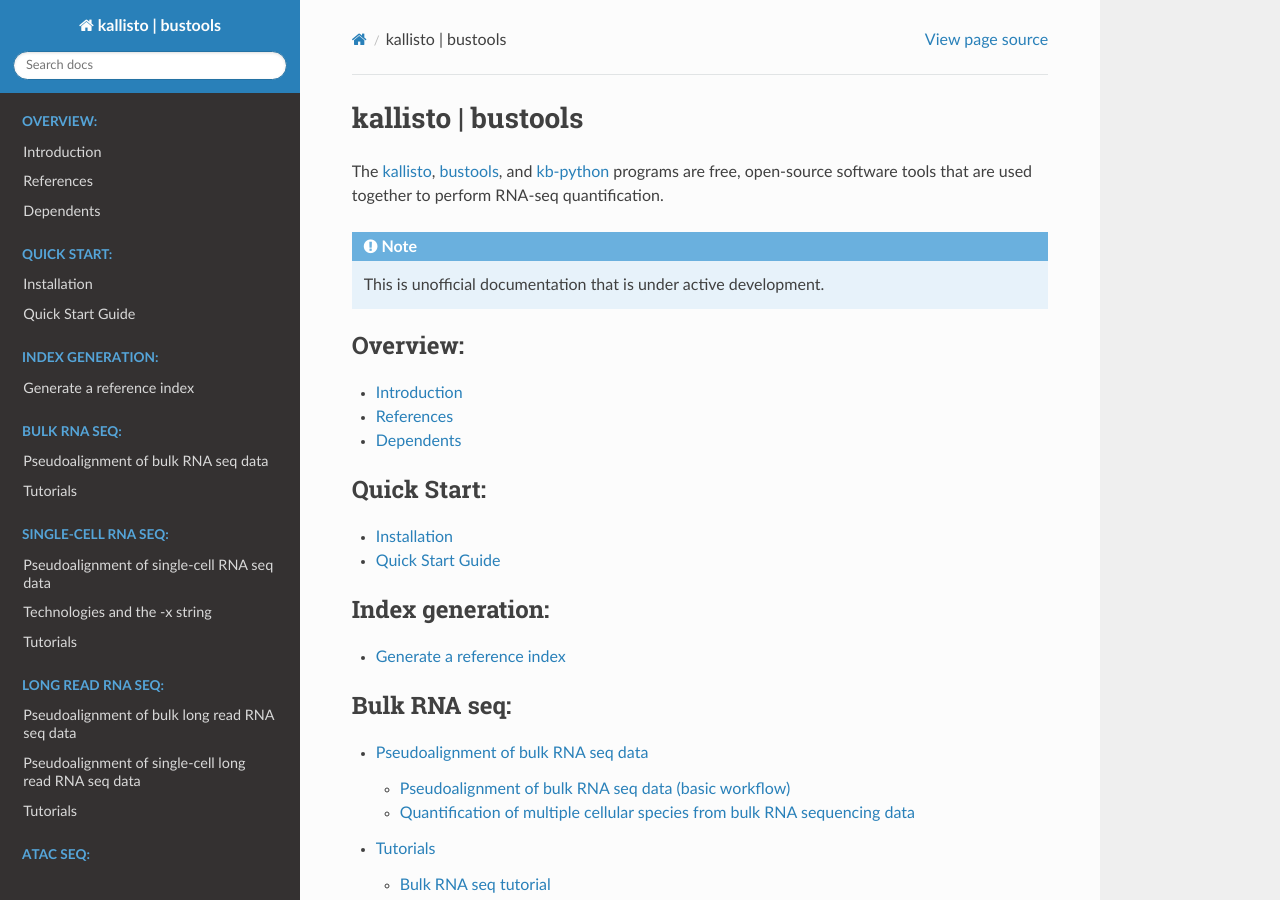
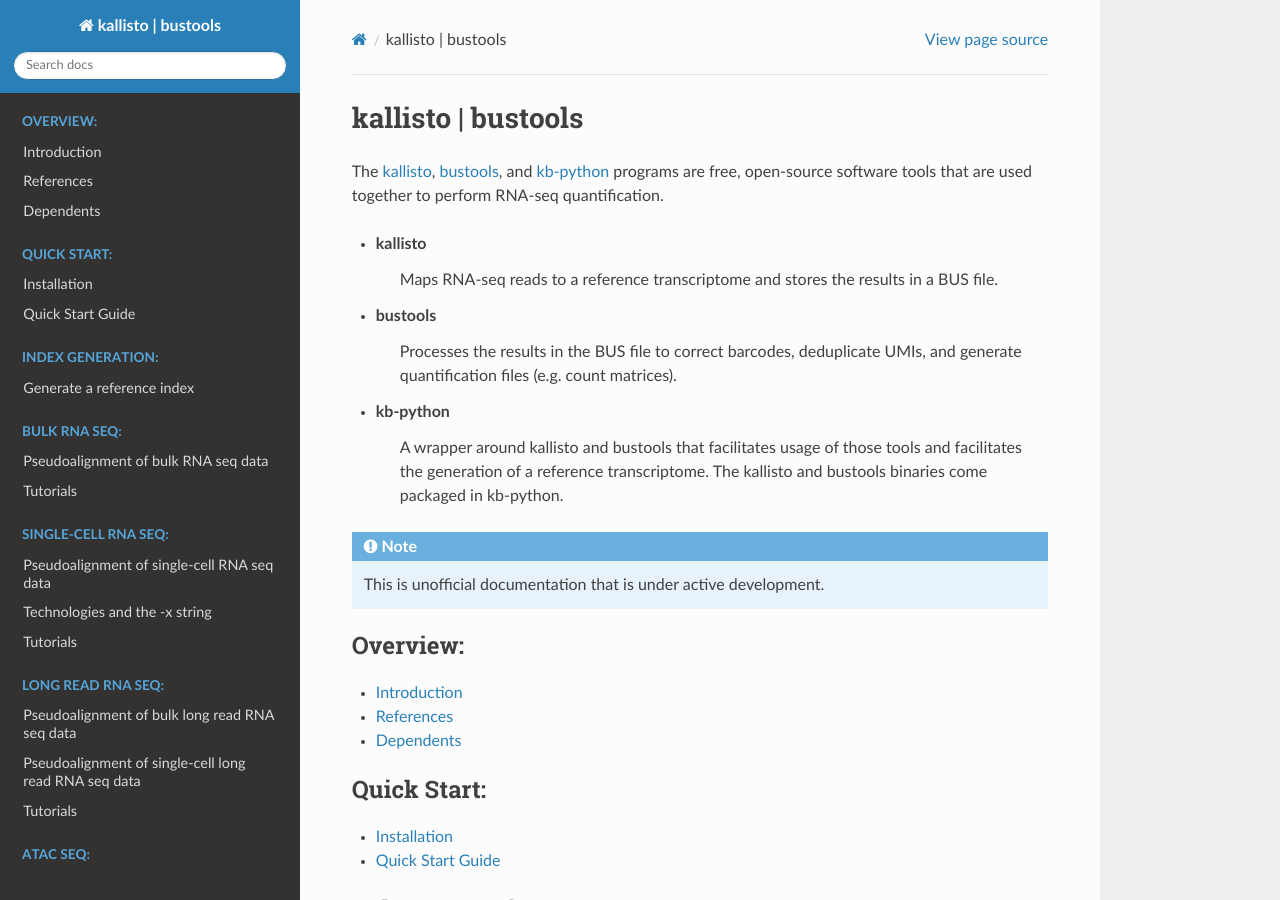
Before and after one commit to pachterlab/kb_docs, a Sphinx documentation site: the page built from docs/source/index.rst, in a window 1280 px wide and 900 px high. Built offline with Sphinx 7.4.7 and the Read the Docs theme 3.1.0, drawn with Linux system fonts in a browser that asks for light colours.

Commit message:
Update index.rst

```diff
--- a/docs/source/index.rst
+++ b/docs/source/index.rst
@@ -2,6 +2,13 @@
 ===================
 
 The `kallisto <https://github.com/pachterlab/kallisto>`_, `bustools <https://github.com/BUStools/bustools>`_, and `kb-python <https://github.com/pachterlab/kb_python>`_ programs are free, open-source software tools that are used together to perform RNA-seq quantification.
+
+* **kallisto**
+   Maps RNA-seq reads to a reference transcriptome and stores the results in a BUS file.
+* **bustools**
+   Processes the results in the BUS file to correct barcodes, deduplicate UMIs, and generate quantification files (e.g. count matrices).
+* **kb-python**
+   A wrapper around kallisto and bustools that facilitates usage of those tools and facilitates the generation of a reference transcriptome. The kallisto and bustools binaries come packaged in kb-python.
 
 
 .. note::
```
